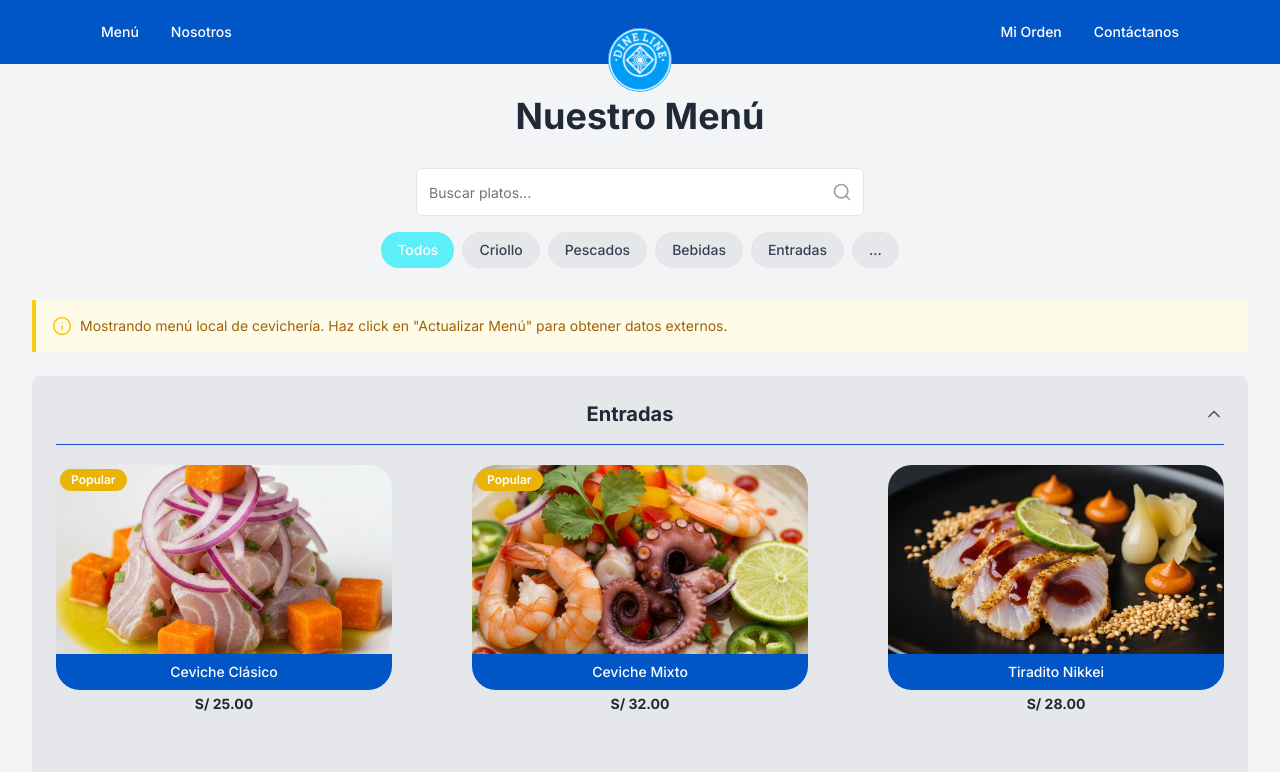
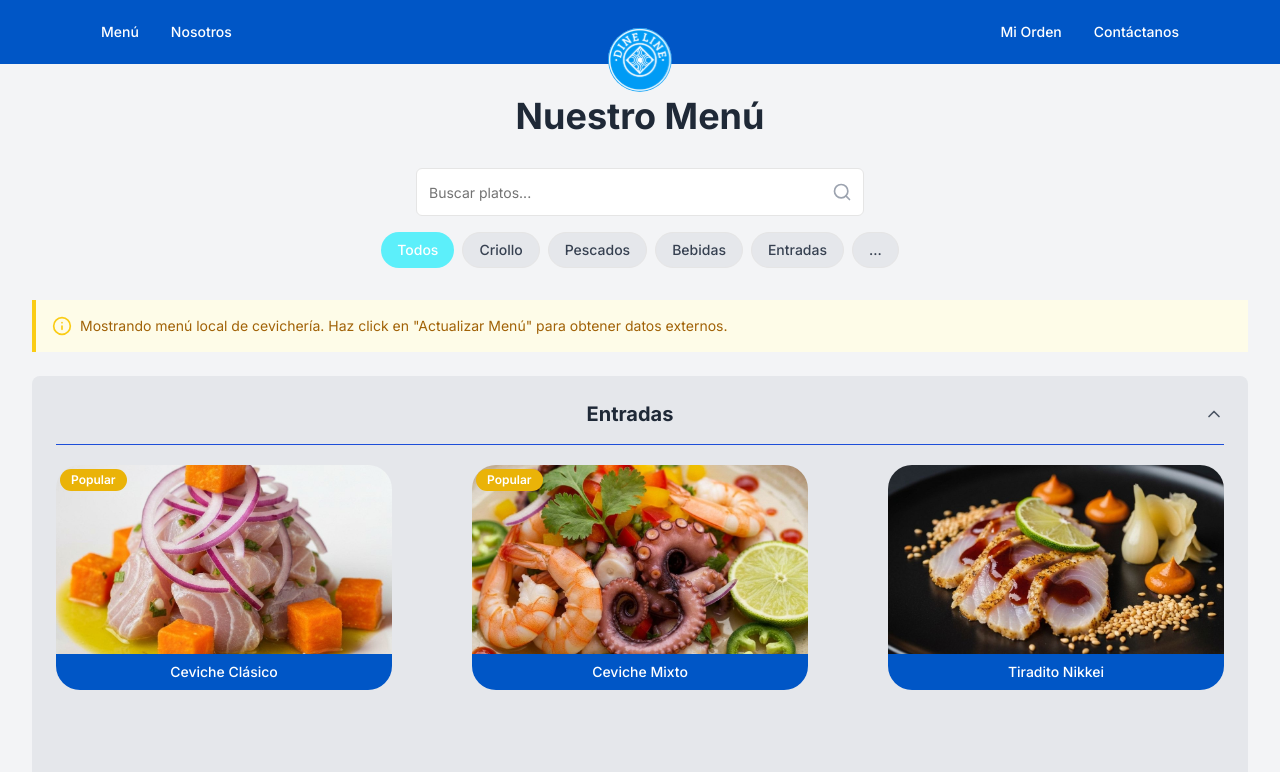
Before and after one commit to Sxrg1o/front-dp2, a Next.js app: page /home in a window 1280 px wide. Shown: the top 772 px of the page. Built offline with nearby package versions, Linux system fonts and the light colour scheme.

Commit message:
Merge Menu

```diff
--- a/src/app/home/page.tsx
+++ b/src/app/home/page.tsx
@@ -578,7 +578,7 @@ export default function HomePage() {
 
                           {/* Price */}
                           <p className="mt-1 text-sm font-bold text-gray-800">
-                            {isApiData ? `$${dish.price.toFixed(2)}` : `S/ ${dish.price.toFixed(2)}`}
+                            {/* {isApiData ? `$${dish.price.toFixed(2)}` : `S/ ${dish.price.toFixed(2)}`} */}
                           </p>
                         </article>
                       </Link>
```
